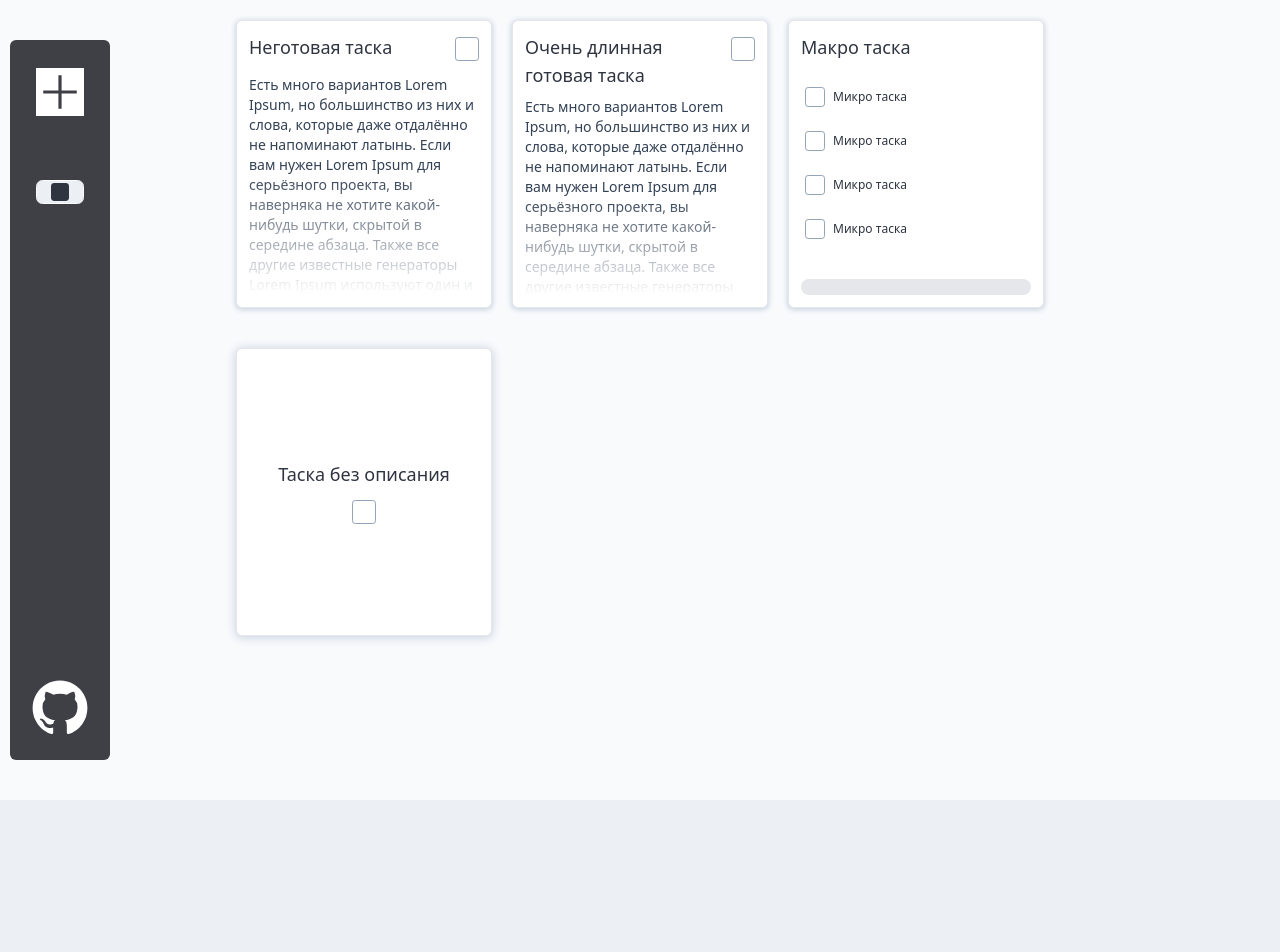
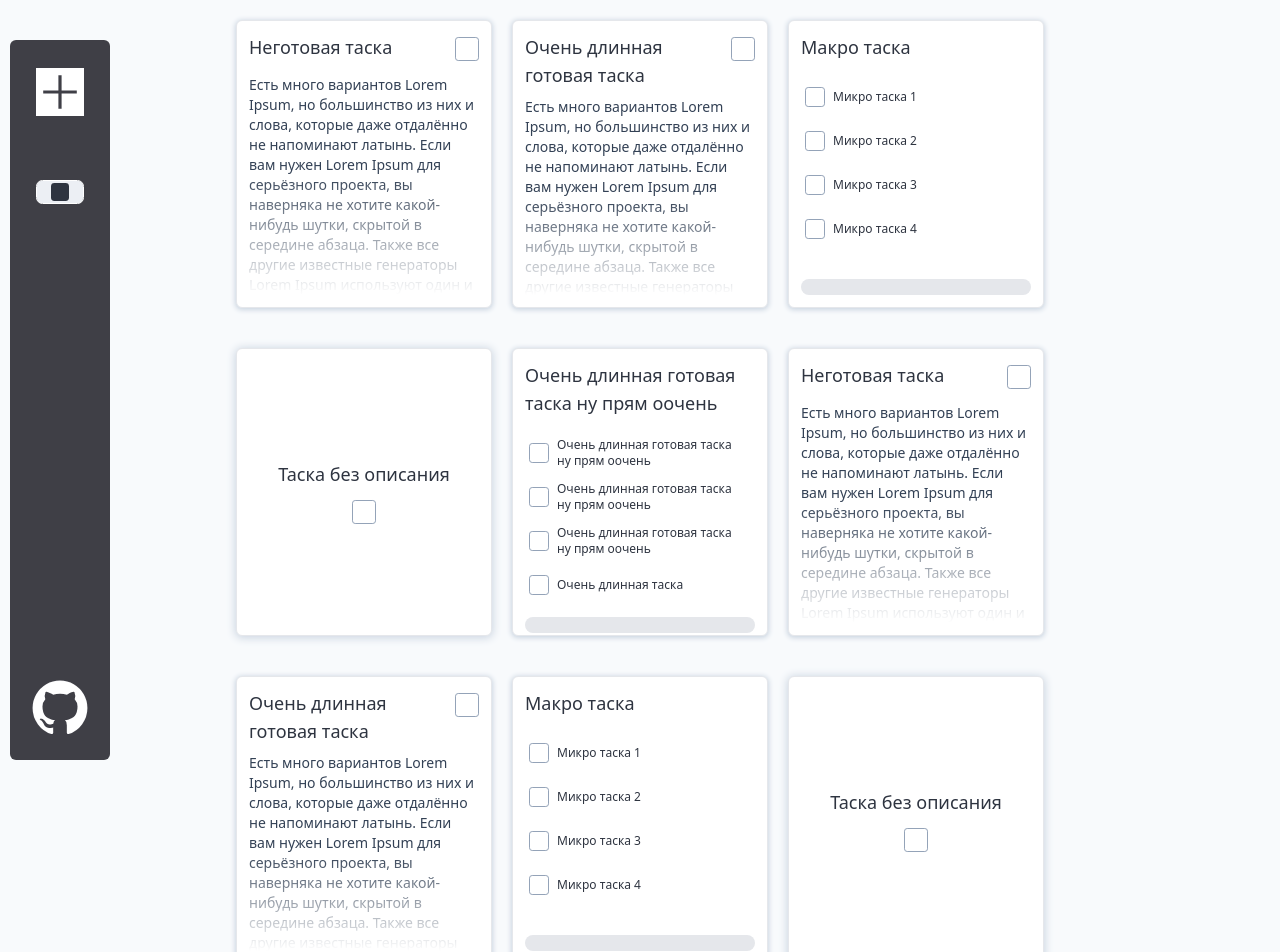
Before and after one commit to al-revenko/vtasks, a Vue app: page / in a window 1280 px wide. Shown: the top 952 px of the page. Before the commit the page ends 800 px from the top, so only its background shows below. Built offline with nearby package versions, Linux system fonts and the light colour scheme.

Commit message:
Изменил тестовые данные в task.store

```diff
--- a/src/stores/task.store.ts
+++ b/src/stores/task.store.ts
@@ -64,7 +64,6 @@ const useTaskStore = defineStore('tasks', () => {
 
     updateDoneCount(macroTask: IMacroTask) {
       const { tasks } = macroTask.nestedData
-
       const doneCount = tasks.reduce((acc, task) => {
         if (task.isDone) {
           return acc + 1
@@ -132,29 +131,51 @@ const demoData: { title: string; desc?: string; microTasks?: string[] }[] = [
     title: 'Макро таска',
     desc: 'Есть много вариантов Lorem Ipsum, но большинство из них и слова, которые даже отдалённо не напоминают латынь. Если вам нужен Lorem Ipsum для серьёзного проекта, вы наверняка не хотите какой-нибудь шутки, скрытой в середине абзаца. Также все другие известные генераторы Lorem Ipsum используют один и тот же текст, который они просто повторяют, пока не достигнут нужный объём. Это делает предлагаемый здесь генератор единственным настоящим Lorem Ipsum генератором. Он использует словарь из более чем 200 латинских слов, а также набор моделей предложений. В результате сгенерированный Lorem Ipsum выглядит правдоподобно, не имеет повторяющихся абзацей или "невозможных" слов.',
     microTasks: [
-      'Микро таска',
-      'Микро таска',
-      'Микро таска',
-      'Микро таска',
-      'Микро таска',
-      'Микро таска',
-      'Микро таска',
-      'Микро таска',
-      'Микро таска',
-      'Микро таска',
-      'Микро таска',
-      'Микро таска',
-      'Микро таска',
-      'Микро таска',
-      'Микро таска',
-      'Микро таска',
+      'Микро таска 1',
+      'Микро таска 2',
+      'Микро таска 3',
+      'Микро таска 4',
+      'Микро таска 5',
+      'Микро таска 6',
+      'Микро таска 7',
+      'Микро таска 8',
+      'Микро таска 9',
+      'Микро таска 10',
+      'Микро таска 11',
+      'Микро таска 12',
+      'Микро таска 13',
+      'Микро таска 14',
+      'Микро таска 15',
+      'Микро таска 16',
     ],
   },
   {
     title: 'Таска без описания',
   },
+  {
+    title: 'Очень длинная готовая таска ну прям оочень',
+    desc: 'Есть много вариантов Lorem Ipsum, но большинство из них и слова, которые даже отдалённо не напоминают латынь. Если вам нужен Lorem Ipsum для серьёзного проекта, вы наверняка не хотите какой-нибудь шутки, скрытой в середине абзаца. Также все другие известные генераторы Lorem Ipsum используют один и тот же текст, который они просто повторяют, пока не достигнут нужный объём. Это делает предлагаемый здесь генератор единственным настоящим Lorem Ipsum генератором. Он использует словарь из более чем 200 латинских слов, а также набор моделей предложений. В результате сгенерированный Lorem Ipsum выглядит правдоподобно, не имеет повторяющихся абзацей или "невозможных" слов.',
+    microTasks: [
+      'Очень длинная готовая таска ну прям оочень',
+      'Очень длинная готовая таска ну прям оочень',
+      'Очень длинная готовая таска ну прям оочень',
+      'Очень длинная таска',
+      'Очень длинная готовая таска ну прям оочень',
+      'Очень длинная готовая таска ну прям оочень',
+      'Очень длинная готовая таска ну прям оочень',
+      'Очень длинная готовая таска ну прям оочень',
+      'Очень длинная готовая таска ну прям оочень',
+      'Очень длинная готовая таска ну прям оочень',
+      'Очень длинная таска',
+      'Очень длинная готовая таска',
+      'Очень длинная готовая таска ну прям оочень',
+      'Очень длинная готовая таска ну прям оочень',
+      'Очень длинная готовая таска ну прям оочень',
+      'Очень длинная готовая таска',
+    ],
+  },
 ]
 
-const demo = [...demoData]
+const demo = [...demoData, ...demoData, ...demoData, ...demoData, ...demoData]
 
 export { useTaskStore }
```
